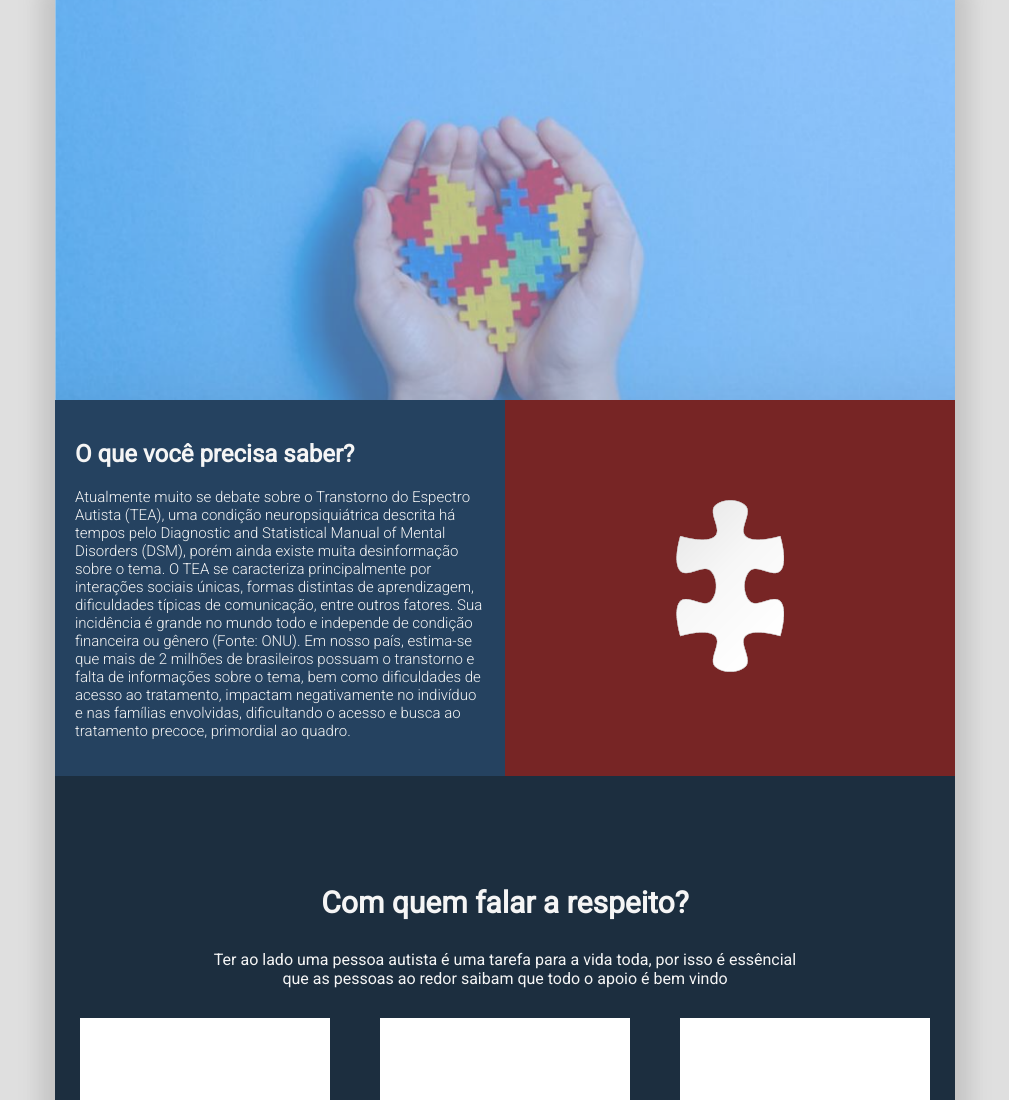
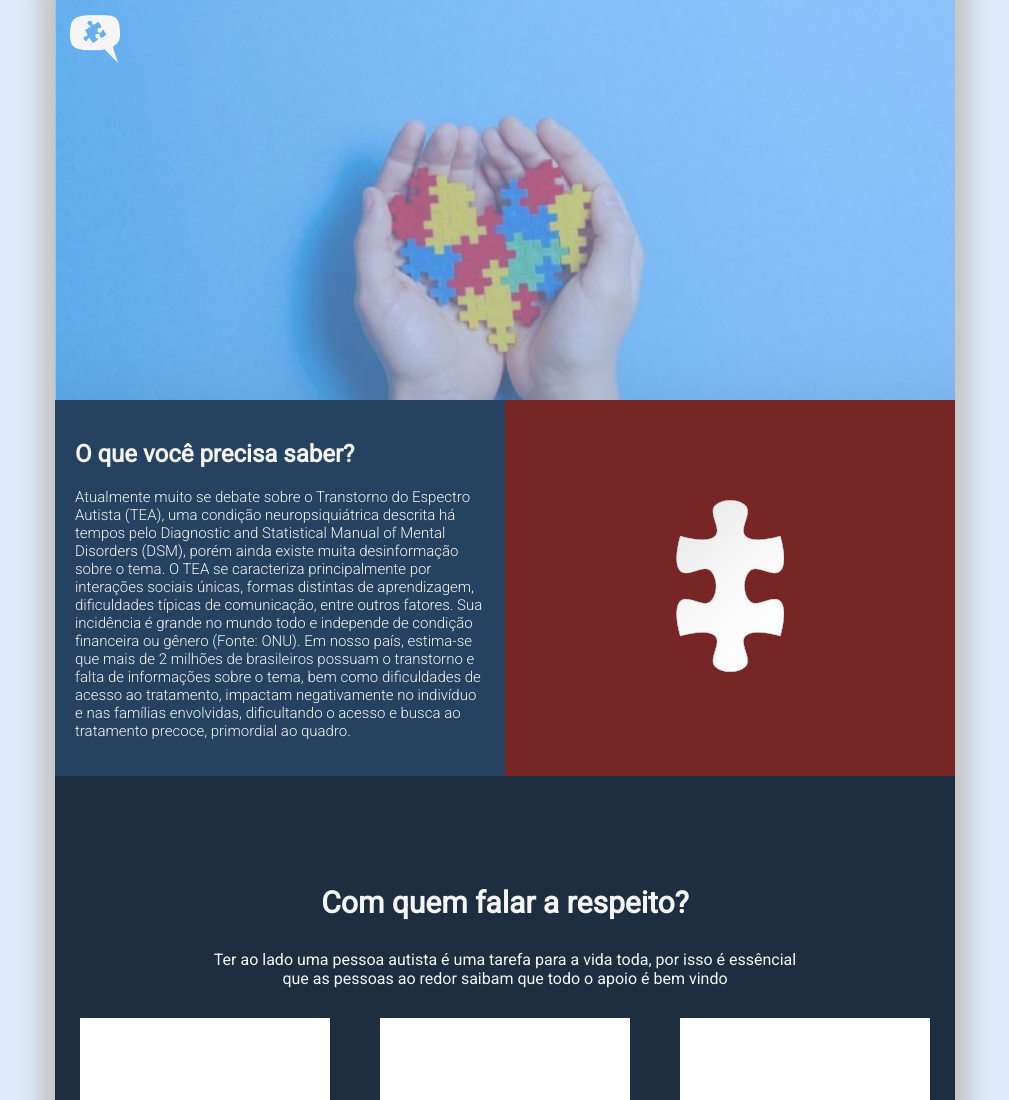
Before and after one commit to chavesjoabe/Ativ_encontro_digital_FIAP-ON-TDS, a plain HTML site: page index.html in a window 1280 px wide. Shown: the top 1100 px of the page, without its empty margins (135-1144 px from the left). Drawn offline with Linux system fonts and the light colour scheme.

Commit message:
incluido logo no topo do site e ajuste no background-color do body

```diff
--- a/index.html
+++ b/index.html
@@ -12,6 +12,7 @@
 <body>
     <div class="wraper">
         <div class="upper-img">
+            <img src="./images/upper-icon.png" alt="icone_superior">
         </div>
         <div class="main">
             <div class="description">
--- a/style.css
+++ b/style.css
@@ -7,7 +7,7 @@ html {
 body {
     margin: 0;
     font-family: 'Roboto', sans-serif;
-    background-color: #dfdfdf;
+    background-color: #DEEAF9;
 }
 
 .wraper {
@@ -26,6 +26,11 @@ body {
     background-repeat: no-repeat;
     background-position: center;
     background-size: cover;
+}
+
+.upper-img img {
+    width: 50px;
+    margin: 15px;
 }
 
 .main {
```
Also changed, not shown: images/upper-icon.png (added).
